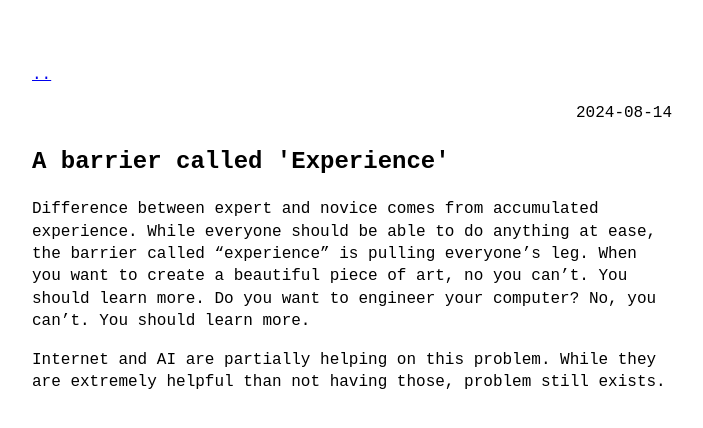
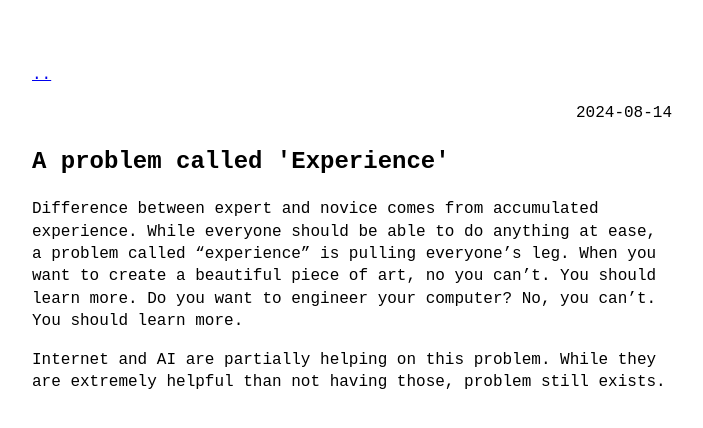
Before and after one commit to yangkyeongmo/yangkyeongmo.github.io, a Jekyll site: the page built from _posts/2024-08-14-problem-with-experience.md, in a window 1280 px wide. Shown: the top 428 px of the page, without its empty margins (288-991 px from the left). Built offline with Jekyll 4.4.1, drawn with Linux system fonts in a browser that asks for light colours; our own code applies the rules of GitHub Pages for plain Markdown files.

Commit message:
refactor: reword on 2024-07-31 and 2024-08-14

```diff
--- a/_posts/2024-08-14-problem-with-experience.md
+++ b/_posts/2024-08-14-problem-with-experience.md
@@ -1,12 +1,12 @@
 ---
-title: "A barrier called 'Experience'"
+title: "A problem called 'Experience'"
 date: 2024-08-14 10:00
 categories: misc
 tags: ["problems"]
 ---
 
 Difference between expert and novice comes from accumulated experience.
-While everyone should be able to do anything at ease, the barrier called "experience" is pulling everyone's leg.
+While everyone should be able to do anything at ease, a problem called "experience" is pulling everyone's leg.
 When you want to create a beautiful piece of art, no you can't. You should learn more.
 Do you want to engineer your computer? No, you can't. You should learn more.
 
```
Also changed, not shown: _posts/2024-07-31-dealing-with-minor-trauma.md (+1 -1 lines).
